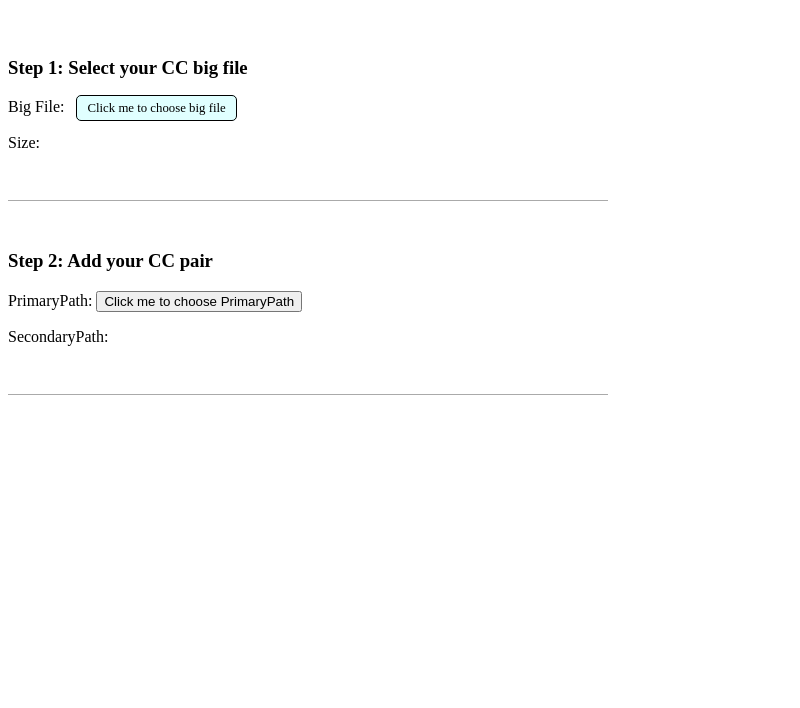
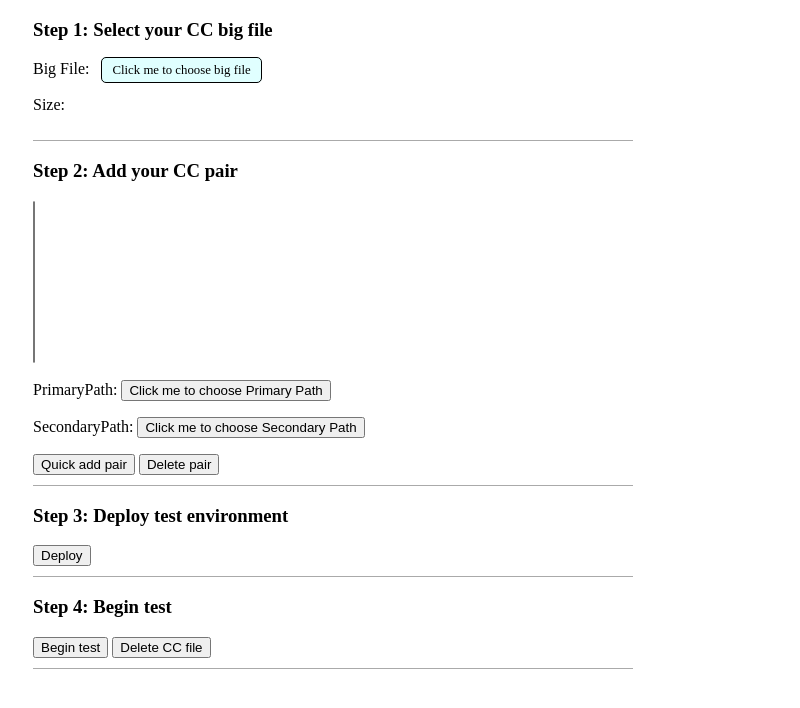
Before and after one commit to nickli1664/electronstudy, an Electron app: page testfid1/index.html in a window 800 px wide. Drawn offline with Linux system fonts and the light colour scheme; no server answers.

Commit message:
Add files via upload

```diff
--- a/testfid1/index.html
+++ b/testfid1/index.html
@@ -4,7 +4,15 @@
 <title>LinuxC&C</title>
 
 <style>
-div#waiceng
+.waiceng
+{
+  width: 600px;
+  margin: 0 0 0 25px;
+  padding: 0 0 10px 0;
+  border:0;
+  border-bottom: 1px solid #aaa;
+}
+.waicengbak
 {
     width: 600px;
   <!--	margin: 0 0 0 25px;
@@ -25,16 +33,10 @@ label#lsccbf
 
 </style>
 
-<script>
-
-
-</script>
-
 </head>
 
-
 <body>
-<div id="waiceng">
+<div class="waiceng">
   <h3>Step 1:  Select your CC big file</h3>
 
   <p>Big File:&nbsp&nbsp
@@ -45,22 +47,37 @@ label#lsccbf
   </p>
 </div>
 
-<div id="waiceng">
+<div class="waiceng">
   <h3>Step 2:  Add your CC pair</h3>
+
+  <select id="list" size="10">
+
+  </select>
+
   <p><label>PrimaryPath:</label>
-    <button id="ppathb" onclick="test1()">Click me to choose PrimaryPath</button>
+    <button id="ppathb" onclick="test1()">Click me to choose Primary Path</button>
   </p>
   <p><label>SecondaryPath:</label>
+    <button id="spathb" onclick="changespathb()">Click me to choose Secondary Path</button>
   </p>
-
+  <div id="threebutton">
+    <button id="addpath" onclick="qaddpair()">Quick add pair</button>
+    <button id="deletepath" onclick="deletepair()">Delete pair</button>
+  </div>
 </div>
 
-<script>
+<div class="waiceng">
+  <h3>Step 3:  Deploy test environment</h3>
+  <button id="deployte" onclick="deployte()">Deploy</button>
+</div>
 
-</script>
+<div class="waiceng">
+  <h3>Step 4:  Begin test</h3>
+  <button id="begintest" onclick="begintest()">Begin test</button>
+  <button id="deleteccfile" onclick="deleteccfile()">Delete CC file</button>
+</div>
 
 <script  src="renderer.js"></script>
 
-
 </body>
 </html>
--- a/testfid1/renderer.js
+++ b/testfid1/renderer.js
@@ -41,15 +41,79 @@ function returnFileSize(number) {
 }
 
 function test1(){
-  console.log("go");
+  //console.log("go");
 
   ipcRenderer.send('open-directory-dialog','openDirectory');
 
-  ipcRenderer.on('selectedItem',(event, arg) => {
-  //console.log("t2")// prints "pong"
+  ipcRenderer.on('selectedItemp',(event, arg) => {
+  //console.log(arg);// prints "pong"
+  if (arg != null)
+  {
+    document.getElementById('ppathb').innerHTML = arg;
+  }
 });
 
 }
+
+function changespathb(){
+  //console.log("go");
+
+  ipcRenderer.send('open-directory-dialogsecond','openDirectory');
+
+  ipcRenderer.on('selectedItems',(event, arg) => {
+  //console.log(arg);// prints "pong"
+  if (arg != null)
+  {
+    document.getElementById('spathb').innerHTML = arg;
+  }
+});
+
+}
+
+function qaddpair(){
+  var x = document.getElementById("list");
+  var option = document.createElement("option");
+  var pp = document.getElementById("ppathb").innerHTML;
+  var sp = document.getElementById("spathb").innerHTML;
+  if (pp == "Click me to choose Primary Path" || sp == "Click me to choose Secondary Path")
+  {
+    alert("Please choose two paths.");
+  }
+  else if (pp == sp)
+  {
+    alert("Please don't add the same path.");
+  }
+  else
+  {
+    option.text = pp + "  <---->  " + sp;
+    x.add(option,null);
+  }
+}
+
+function deletepair(){
+    var x = document.getElementById("list");
+    x.remove(x.selectedIndex);
+}
+
+function deployte(){
+
+}
+
+function begintest(){
+
+}
+
+function deleteccfile(){
+
+}
+
+
+
+
+
+
+
+
 
 function getPath(e,path){
 
```
Also changed, not shown: testfid1/main.js (+20 -14 lines).
